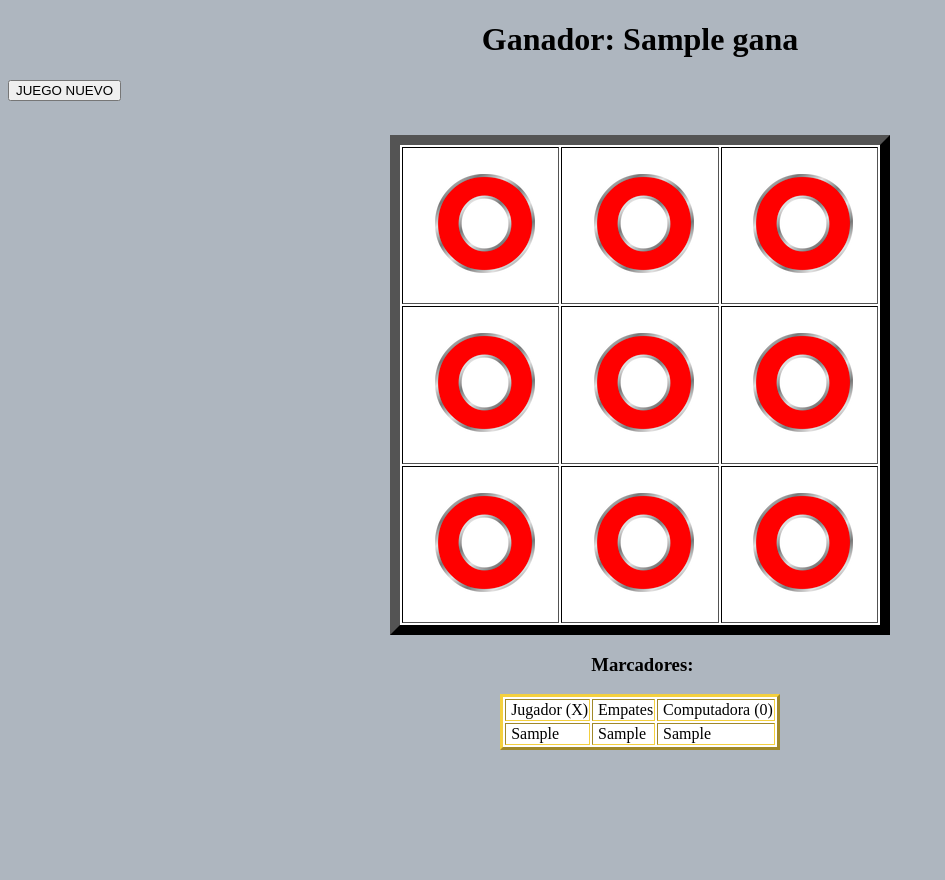
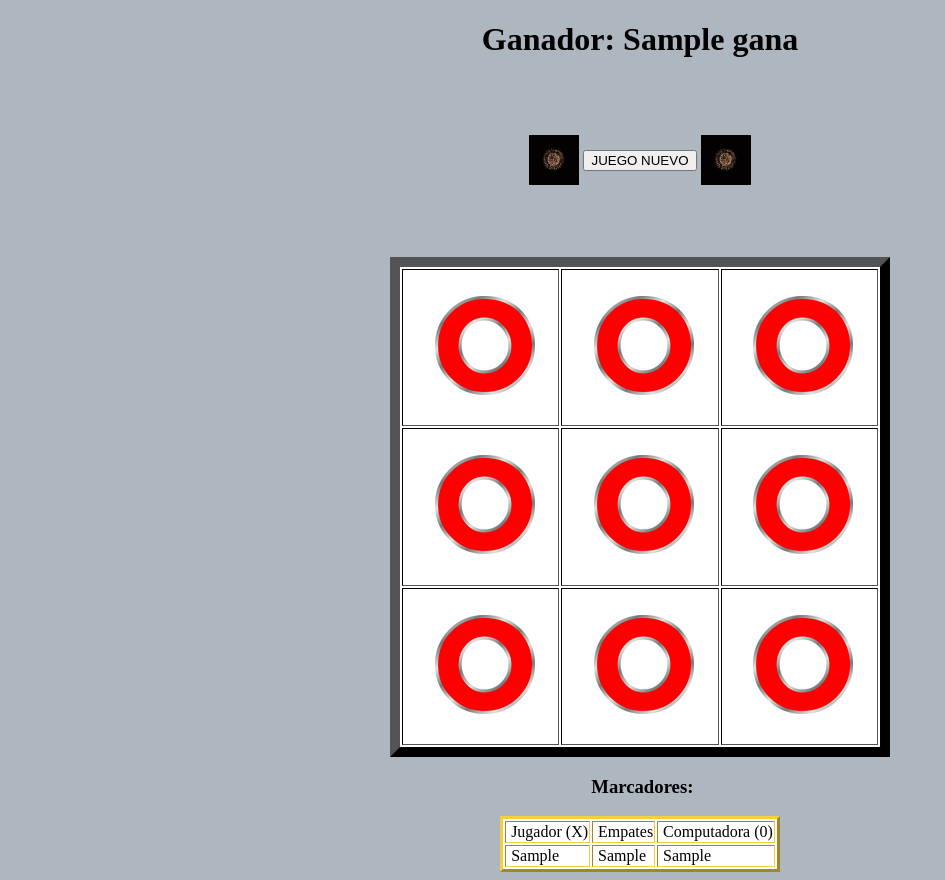
Before and after one commit to slenhern8/programacion_3, a Flask app: template Proyecto_X0/app/templates/resultado.html in a window 1280 px wide. Shown: the whole page, without its empty margins (0-945 px from the left). Before the commit the page ends 750 px from the top, so only its background shows below. Run offline with Flask 2, Linux system fonts and the light colour scheme; the template is opened without the code that fills it: most values are stand-ins (such as "Sample title", 1, 10 or a date in 2020).

Commit message:
estetica

```diff
--- a/Proyecto_X0/app/templates/index.html
+++ b/Proyecto_X0/app/templates/index.html
@@ -5,7 +5,7 @@
 <head>
     <meta charset="UTF-8">
     <title>Tic Tac Toe</title>
-    <link rel="shortcut icon" type="image/x-icon" href="../static/favicon.ico"/>
+    <link rel="shortcut icon" type="image/x-icon" href="../static/favicon_x0.ico"/>
 </head>
 <body bgcolor="#AEB6BF">
 <h1 style="text-align: center;"> Tu Turno</h1>
--- a/Proyecto_X0/app/templates/resultado.html
+++ b/Proyecto_X0/app/templates/resultado.html
@@ -5,14 +5,24 @@
 <head>
     <meta charset="UTF-8">
     <title>Tic Tac Toe FINAL</title>
-    <link rel="shortcut icon" type="image/x-icon" href="../static/favicon.ico"/>
+    <link rel="shortcut icon" type="image/x-icon" href="../static/favicon_x0.ico"/>
 </head>
 
 <body bgcolor="#AEB6BF">
 <h1 style="text-align: center;">Ganador: {{ gana }}</h1>
-<form action="http://localhost:5000/" method="GET">
+
+<table style="height: 143px; margin-left: auto; margin-right: auto;" width="188">
+<tbody>
+<tr>
+<td>&nbsp;<p><img style="display: block; margin-left: auto; margin-right: auto;" src="../static/celebracion1.gif" alt="" width="50" height="50" /></p></td>
+<td>&nbsp;<form action="http://localhost:5000/" method="GET">
         <p> <input type="submit" VALUE="JUEGO NUEVO"></p>
-</form>
+</form></td>
+<td>&nbsp;<p><img style="display: block; margin-left: auto; margin-right: auto;" src="../static/celebracion1.gif" alt="" width="50" height="50" /></p></td>
+</tr>
+</tbody>
+</table>
+
     <p style="text-align: center;"></p>
 <table style="height: 500px; border-color: #000000; background-color:#FFFFFF ; margin-left: auto; margin-right: auto;" border="10" width="500">
         <caption>&nbsp;</caption>
```
Also changed, not shown: Proyecto_X0/app/static/celebracion1.gif (added), Proyecto_X0/app/static/favicon_x0.ico (renamed from Proyecto_X0/app/static/favicon.ico).
